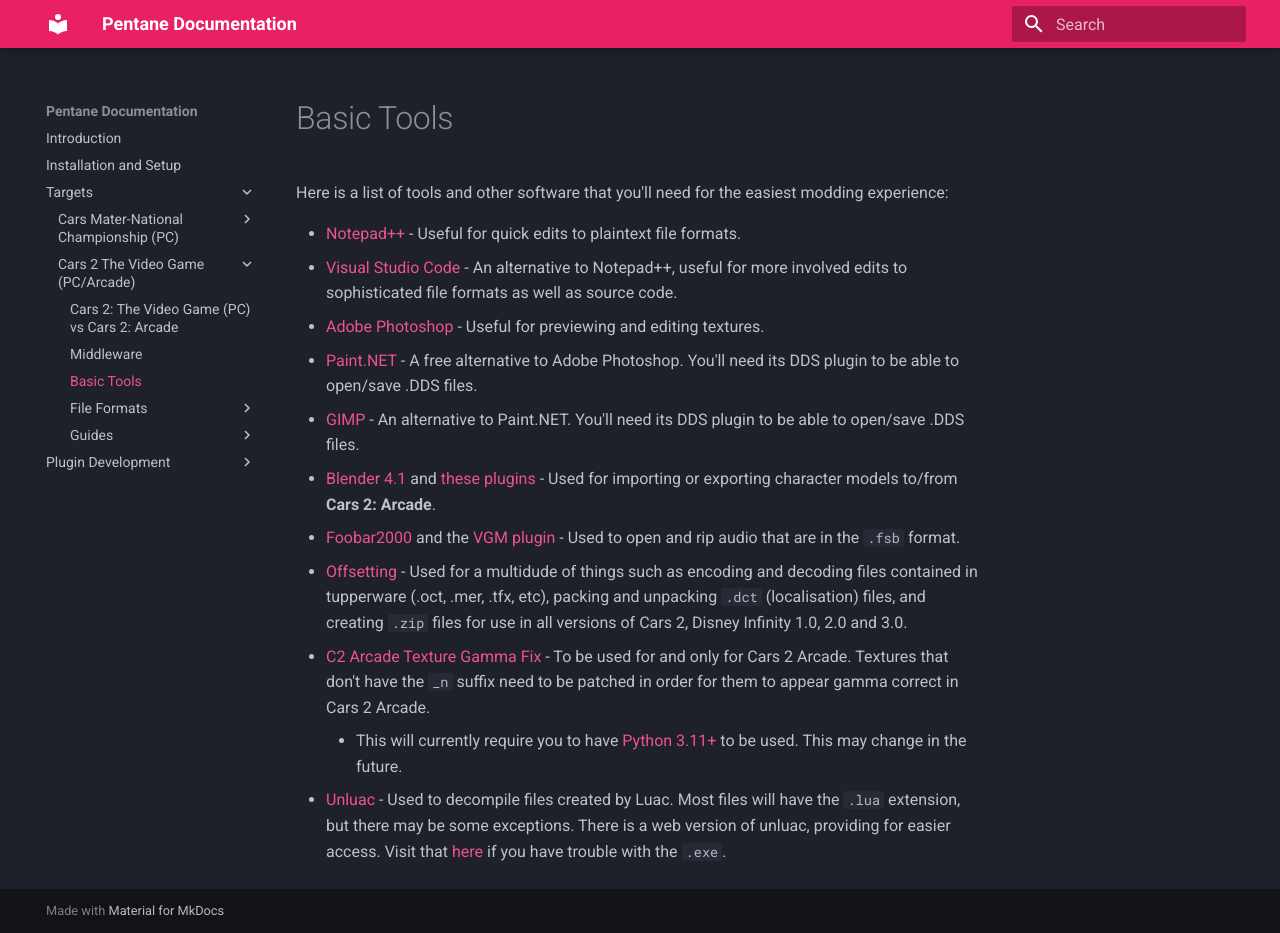
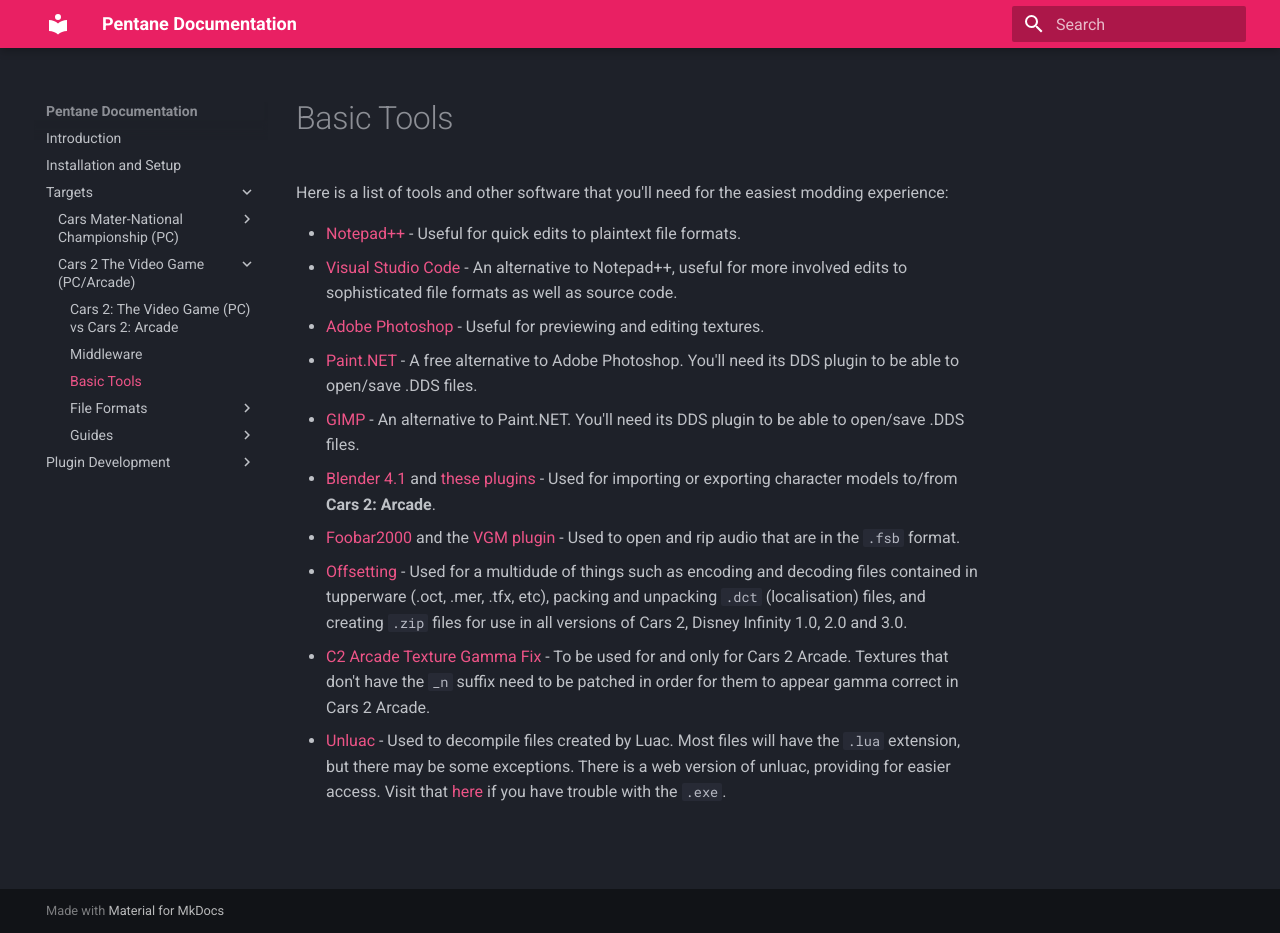
Before and after one commit to high-octane-dev/high-octane-dev.github.io, an MkDocs documentation site: the page built from docs/games/cars-2/basic-tools.md, in a window 1280 px wide and 933 px high. Built offline with MkDocs 1.6.1 and Material for MkDocs 9.7.7, drawn with Linux system fonts in a browser that asks for light colours.

Commit message:
Updated C2A texture gamma fix description, python is no longer necessary.

```diff
--- a/docs/games/cars-2/basic-tools.md
+++ b/docs/games/cars-2/basic-tools.md
@@ -11,5 +11,4 @@
 - [Foobar2000](https://www.foobar2000.org/windows) and the [VGM plugin](https://www.foobar2000.org/components/view/foo_input_vgmstream) - Used to open and rip audio that are in the `.fsb` format.
 - [Offsetting](https://github.com/offsetting/offsetting/releases) - Used for a multidude of things such as encoding and decoding files contained in tupperware (.oct, .mer, .tfx, etc), packing and unpacking `.dct` (localisation) files, and creating `.zip` files for use in all versions of Cars 2, Disney Infinity 1.0, 2.0 and 3.0.
 - [C2 Arcade Texture Gamma Fix](https://github.com/MythicalBry/cars-2-arcade-texture-gamma-fix-io) - To be used for and only for Cars 2 Arcade. Textures that don't have the `_n` suffix need to be patched in order for them to appear gamma correct in Cars 2 Arcade.
-    - This will currently require you to have [Python 3.11+](https://www.python.org/downloads/) to be used. This may change in the future.
 - [Unluac](https://github.com/x3zvawq/unluac-rs?tab=readme-ov-file) - Used to decompile files created by Luac. Most files will have the `.lua` extension, but there may be some exceptions. There is a web version of unluac, providing for easier access. Visit that [here](https://unluac.x3zvawq.com/) if you have trouble with the `.exe`.
```
